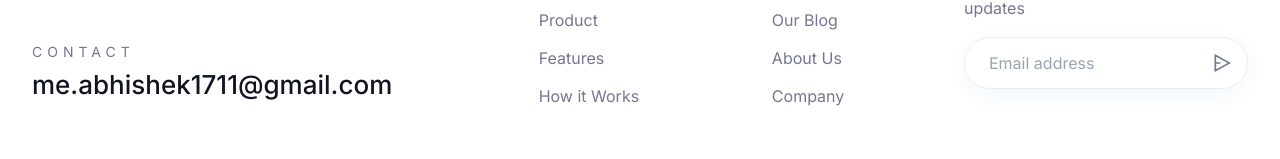
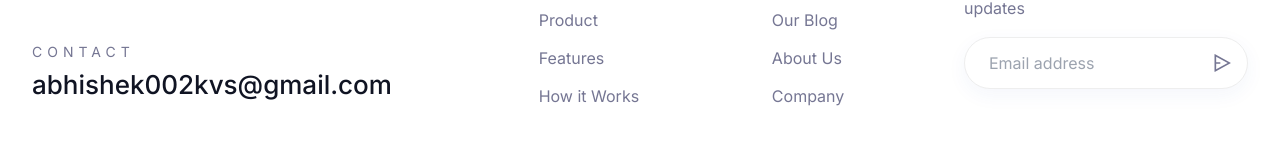
Before and after one commit to abhishek1711mmmut/Testimonial-TrustSphere, a Next.js app in the folder Frontend/: page /auth/signin in a window 1280 px wide. Shown: the part 1244-1403 px from the top of the page. Built offline with nearby package versions, Linux system fonts and the light colour scheme; no server answers.

Commit message:
email updated

```diff
--- a/Frontend/src/components/Contact/index.tsx
+++ b/Frontend/src/components/Contact/index.tsx
@@ -196,7 +196,7 @@ const Contact = () => {
                   Email Address
                 </h3>
                 <p>
-                  <a href="#">me.abhishek1711@gmail.com</a>
+                  <a href="#">abhishek002kvs@gmail.com</a>
                 </p>
               </div>
               <div>
@@ -204,7 +204,7 @@ const Contact = () => {
                   Phone Number
                 </h4>
                 <p>
-                  <a href="#">+91 xxxxxxxxxx</a>
+                  <a href="#">+91 917043****</a>
                 </p>
               </div>
             </motion.div>
--- a/Frontend/src/components/Footer/index.tsx
+++ b/Frontend/src/components/Footer/index.tsx
@@ -59,10 +59,10 @@ const Footer = () => {
                     contact
                   </p>
                   <a
-                    href="mailto:me.abhishek1711@gmail.com"
+                    href="mailto:abhishek002kvs@gmail.com"
                     className="text-itemtitle font-medium text-black dark:text-white"
                   >
-                    me.abhishek1711@gmail.com
+                    abhishek002kvs@gmail.com
                   </a>
                 </motion.div>
 
```
